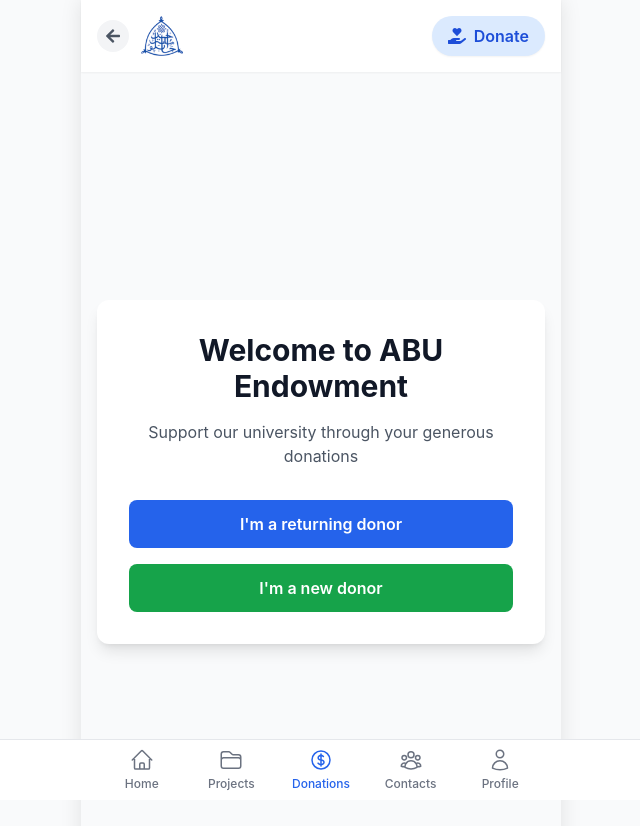
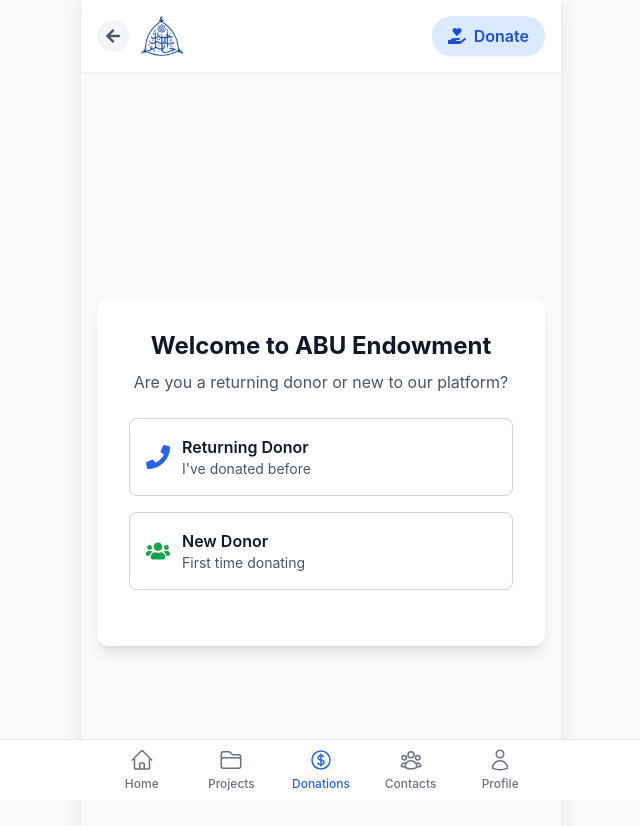
Before and after one commit to Muhammad2308/abu-pwa-app, a React (Create React App) app: page /donations in a window 1280 px wide. Shown: the top 826 px of the page, without its empty margins (319-959 px from the left). Built offline with nearby package versions, Linux system fonts and the light colour scheme.

Commit message:
fix: Simplify donor flow and fix network errors - Remove welcome screen with new/returning buttons - Auto-detect returning vs new donors - Fix alumni update network error handling - Improve error messages for better UX

```diff
--- a/src/pages/Donations.js
+++ b/src/pages/Donations.js
@@ -57,7 +57,7 @@
       if (isAuthenticated && user) {
         setCurrentStep('payment');
       } else {
-        setCurrentStep('welcome');
+        setCurrentStep('donor-type');
       }
     }
   }, [isAuthenticated, user, loading]);
@@ -149,8 +149,10 @@
     e.preventDefault();
 
     try {
+      // First try to update the alumni record
       const response = await api.put(`/api/donors/${alumniData.id}`, alumniUpdateForm);
 
+      if (response.data.success) {
         // Now proceed to verification
         const verificationResult = await registerAndVerify({
           ...alumniUpdateForm,
@@ -161,10 +163,22 @@
         if (verificationResult.success) {
           setCurrentStep('verification');
         }
+      } else {
+        toast.error(response.data.message || 'Error updating alumni information');
+      }
 
     } catch (error) {
       console.error('Alumni update error:', error);
+
+      if (error.code === 'ERR_NETWORK') {
+        toast.error('Network error. Please check your internet connection and try again.');
+      } else if (error.response?.status === 404) {
+        toast.error('Alumni record not found. Please check your registration number.');
+      } else if (error.response?.status === 422) {
+        toast.error('Invalid data. Please check your information and try again.');
+      } else {
         toast.error('Error updating alumni information. Please try again.');
+      }
     }
   };
 
@@ -290,29 +304,41 @@
     );
   }
 
-  // Welcome Screen
-  if (currentStep === 'welcome') {
+  // Donor Type Selection with Login Option
+  if (currentStep === 'donor-type') {
     return (
       <div className="min-h-screen bg-gray-50 flex items-center justify-center p-4">
         <div className="max-w-md w-full bg-white rounded-xl shadow-lg p-8">
-          <div className="text-center mb-8">
-            <h1 className="text-3xl font-bold text-gray-900 mb-4">Welcome to ABU Endowment</h1>
-            <p className="text-gray-600 mb-6">Support our university through your generous donations</p>
+          <div className="text-center mb-6">
+            <h2 className="text-2xl font-bold text-gray-900 mb-2">Welcome to ABU Endowment</h2>
+            <p className="text-gray-600">Are you a returning donor or new to our platform?</p>
           </div>
 
-          <div className="space-y-4">
+          <div className="space-y-4 mb-6">
             <button
               onClick={() => setCurrentStep('login')}
-              className="w-full py-3 px-4 bg-blue-600 text-white rounded-lg hover:bg-blue-700 transition-colors font-semibold"
+              className="w-full p-4 border border-gray-300 rounded-lg hover:border-blue-500 hover:bg-blue-50 transition-colors text-left"
             >
-              I'm a returning donor
+              <div className="flex items-center">
+                <FaPhone className="w-6 h-6 text-blue-600 mr-3" />
+                <div>
+                  <h3 className="font-semibold text-gray-900">Returning Donor</h3>
+                  <p className="text-sm text-gray-600">I've donated before</p>
+                </div>
+              </div>
             </button>
 
             <button
-              onClick={() => setCurrentStep('donor-type')}
-              className="w-full py-3 px-4 bg-green-600 text-white rounded-lg hover:bg-green-700 transition-colors font-semibold"
+              onClick={() => setCurrentStep('donor-type-select')}
+              className="w-full p-4 border border-gray-300 rounded-lg hover:border-green-500 hover:bg-green-50 transition-colors text-left"
             >
-              I'm a new donor
+              <div className="flex items-center">
+                <FaUsers className="w-6 h-6 text-green-600 mr-3" />
+                <div>
+                  <h3 className="font-semibold text-gray-900">New Donor</h3>
+                  <p className="text-sm text-gray-600">First time donating</p>
+                </div>
+              </div>
             </button>
           </div>
         </div>
@@ -320,53 +346,8 @@
     );
   }
 
-  // Simple Login Screen
-  if (currentStep === 'login') {
-    return (
-      <div className="min-h-screen bg-gray-50 flex items-center justify-center p-4">
-        <div className="max-w-md w-full bg-white rounded-xl shadow-lg p-8">
-          <div className="text-center mb-6">
-            <h2 className="text-2xl font-bold text-gray-900 mb-2">Welcome Back!</h2>
-            <p className="text-gray-600">Enter your email or phone to continue</p>
-          </div>
-
-          <form onSubmit={handleSimpleLogin} className="space-y-4">
-            <div>
-              <label className="block text-sm font-medium text-gray-700 mb-1">
-                Email or Phone Number
-              </label>
-              <input
-                type="text"
-                name="email_or_phone"
-                required
-                className="w-full px-3 py-2 border border-gray-300 rounded-lg focus:ring-2 focus:ring-blue-500 focus:border-transparent"
-                placeholder="Enter your email or phone"
-              />
-            </div>
-
-            <button
-              type="submit"
-              className="w-full py-3 bg-blue-600 text-white rounded-lg hover:bg-blue-700 transition-colors font-semibold"
-            >
-              Continue
-            </button>
-          </form>
-
-          <div className="text-center mt-4">
-            <button
-              onClick={() => setCurrentStep('welcome')}
-              className="text-blue-600 hover:text-blue-700 font-medium"
-            >
-              ← Back
-            </button>
-          </div>
-        </div>
-      </div>
-    );
-  }
-
-  // Donor Type Selection
-  if (currentStep === 'donor-type') {
+  // Donor Type Selection (for new donors only)
+  if (currentStep === 'donor-type-select') {
     return (
       <div className="min-h-screen bg-gray-50 flex items-center justify-center p-4">
         <div className="max-w-md w-full bg-white rounded-xl shadow-lg p-8">
@@ -405,7 +386,7 @@
 
           <div className="text-center mt-6">
             <button
-              onClick={() => setCurrentStep('welcome')}
+              onClick={() => setCurrentStep('donor-type')}
               className="text-gray-600 hover:text-gray-700 font-medium"
             >
               ← Back
@@ -753,6 +734,51 @@
     );
   }
 
+  // Simple Login Screen
+  if (currentStep === 'login') {
+    return (
+      <div className="min-h-screen bg-gray-50 flex items-center justify-center p-4">
+        <div className="max-w-md w-full bg-white rounded-xl shadow-lg p-8">
+          <div className="text-center mb-6">
+            <h2 className="text-2xl font-bold text-gray-900 mb-2">Welcome Back!</h2>
+            <p className="text-gray-600">Enter your email or phone to continue</p>
+          </div>
+
+          <form onSubmit={handleSimpleLogin} className="space-y-4">
+            <div>
+              <label className="block text-sm font-medium text-gray-700 mb-1">
+                Email or Phone Number
+              </label>
+              <input
+                type="text"
+                name="email_or_phone"
+                required
+                className="w-full px-3 py-2 border border-gray-300 rounded-lg focus:ring-2 focus:ring-blue-500 focus:border-transparent"
+                placeholder="Enter your email or phone"
+              />
+            </div>
+
+            <button
+              type="submit"
+              className="w-full py-3 bg-blue-600 text-white rounded-lg hover:bg-blue-700 transition-colors font-semibold"
+            >
+              Continue
+            </button>
+          </form>
+
+          <div className="text-center mt-4">
+            <button
+              onClick={() => setCurrentStep('donor-type')}
+              className="text-blue-600 hover:text-blue-700 font-medium"
+            >
+              ← Back
+            </button>
+          </div>
+        </div>
+      </div>
+    );
+  }
+
   // Payment Screen
   if (currentStep === 'payment') {
     return (
--- a/src/pages/Home.js
+++ b/src/pages/Home.js
@@ -14,9 +14,7 @@
 ];
 
 const Home = () => {
-  const { user, getUserTier, getNextTierProgress } = useAuth();
-  const tier = getUserTier();
-  const progress = getNextTierProgress();
+  const { user } = useAuth();
 
   const [projects, setProjects] = useState([]);
   const [loading, setLoading] = useState(true);
@@ -54,28 +52,10 @@
       <div className="bg-white rounded-xl shadow p-5 flex flex-col items-center text-center">
         <div className="text-xs uppercase text-gray-400 mb-1">Total Donated</div>
         <div className="text-3xl font-bold text-primary-700">{formatCurrency(user?.total_donations || 0)}</div>
-        <div className="mt-2 flex items-center gap-2">
-          <span className={`inline-block px-3 py-1 rounded-full text-xs font-semibold ${
-            tier === 'Gold' ? 'bg-yellow-400 text-yellow-900' :
-            tier === 'Silver' ? 'bg-gray-300 text-gray-800' :
-            tier === 'Bronze' ? 'bg-amber-400 text-amber-900' :
-            'bg-gray-100 text-gray-500'
-          }`}>
-            {tier || 'New'} Tier
+        <div className="mt-2">
+          <span className="inline-block px-3 py-1 rounded-full text-xs font-semibold bg-blue-100 text-blue-800">
+            {user ? 'Thank you for your support!' : 'Welcome to ABU Endowment'}
           </span>
-          <span className="text-xs text-gray-500">Next: {formatCurrency(progress.next)}</span>
-        </div>
-        <div className="w-full mt-3">
-          <div className="h-2 bg-gray-200 rounded-full">
-            <div
-              className="h-2 rounded-full bg-primary-600 transition-all"
-              style={{ width: `${progress.progress}%` }}
-            ></div>
-          </div>
-          <div className="flex justify-between text-xs text-gray-400 mt-1">
-            <span>{formatCurrency(progress.current)}</span>
-            <span>{formatCurrency(progress.next)}</span>
-          </div>
         </div>
       </div>
 
```
Lines whose indentation alone changed are shown as unchanged.
